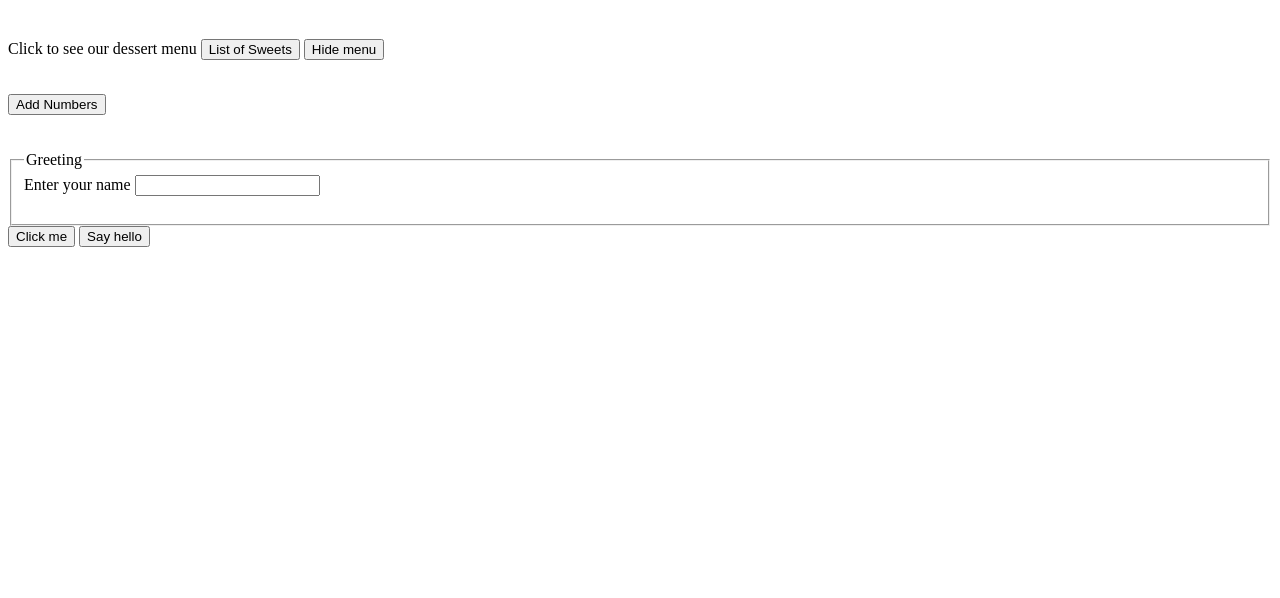
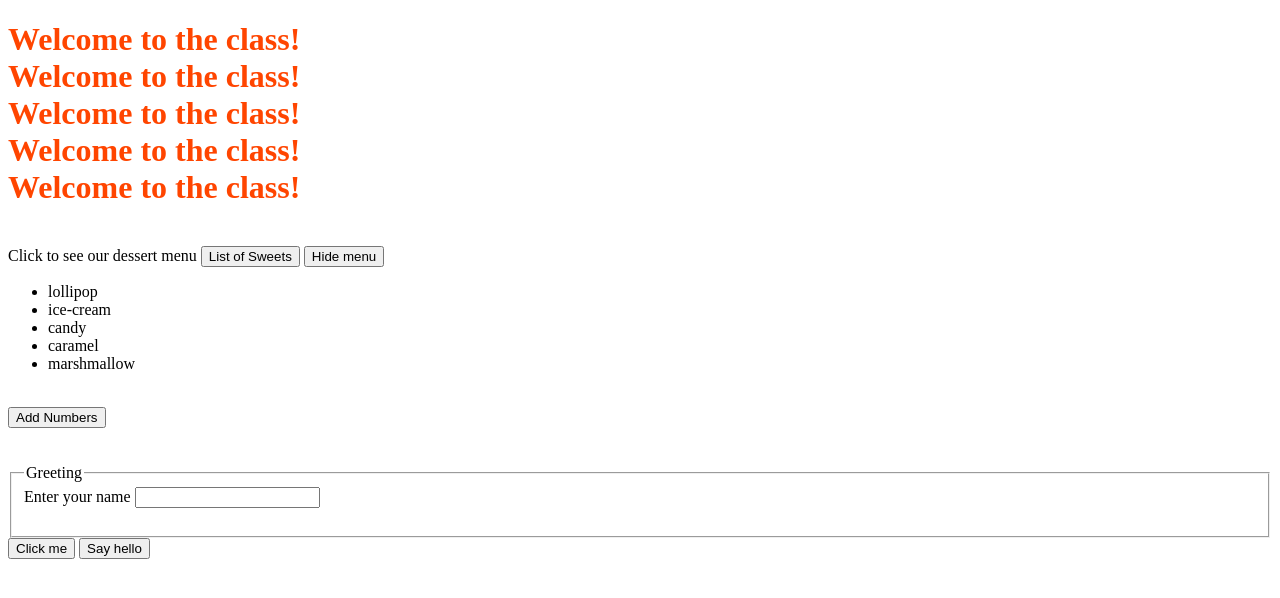
Before and after one commit to fewd-05/jsClassDemos, a plain HTML site: page functions.html in a window 1280 px wide. Drawn offline with Linux system fonts and the light colour scheme.

Commit message:
changed functions html script src

```diff
--- a/functions.html
+++ b/functions.html
@@ -31,6 +31,6 @@
     <button onclick="printMessage()">Click me</button>
     <button onclick="printMsg2()">Say hello</button>
     <h3 id="greeting"></h3>
-    <script type="text/javascript" src="script.js"></script>
+    <script type="text/javascript" src="functions.js"></script>
   </body>
 </html>
```
